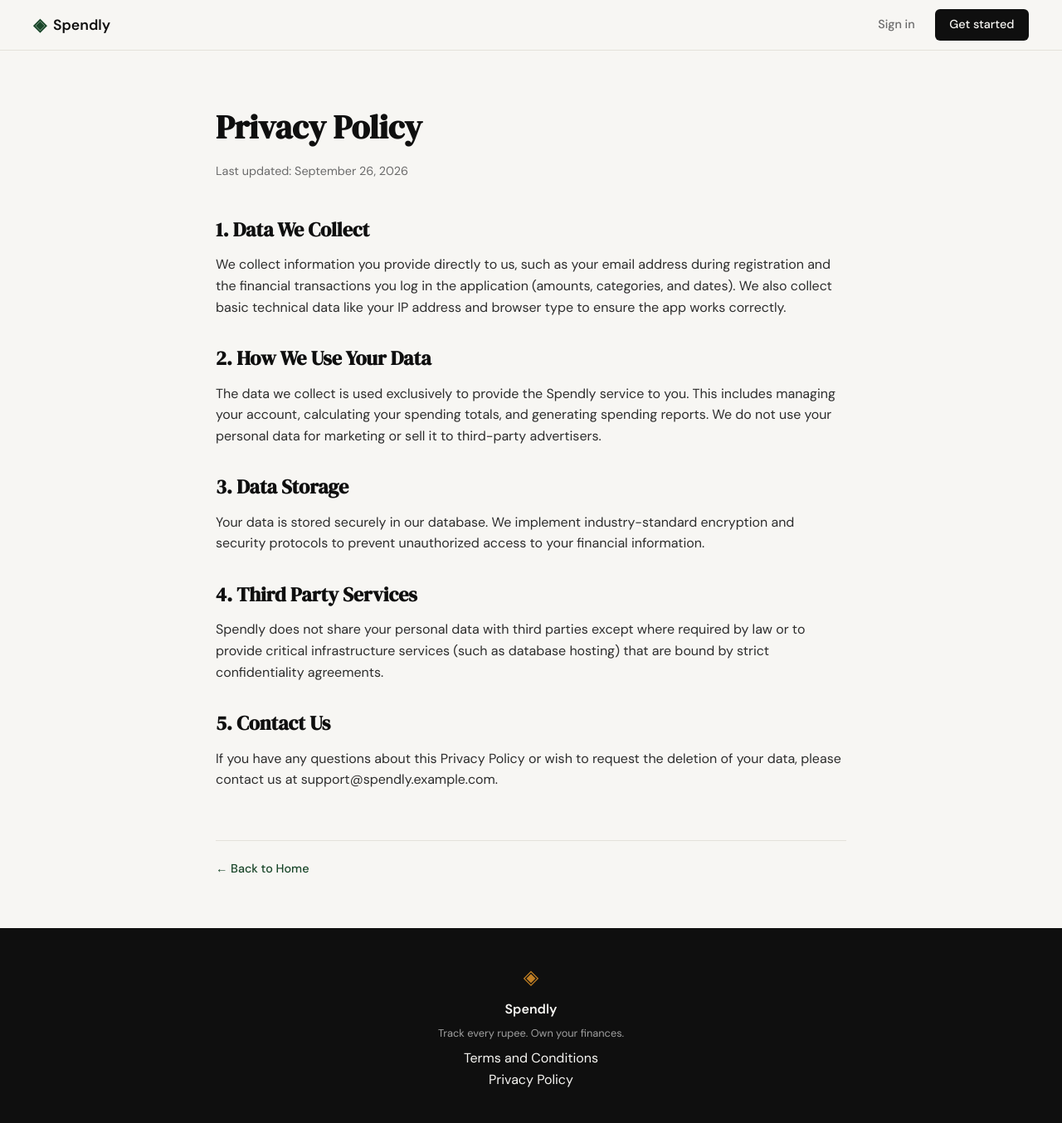
After one commit to vanshslathia/Claude-application, a Flask app: page /privacy in a window 1280 px wide. The commit adds this page. Shown: the whole page at 83% size. Run offline with Flask 3, Linux system fonts and the light colour scheme.

Commit message:
privacy-page done

```diff
--- a/app.py
+++ b/app.py
@@ -25,6 +25,11 @@ def login():
 @app.route("/terms")
 def terms():
     return render_template("terms.html")
+
+
+@app.route("/privacy")
+def privacy():
+    return render_template("privacy.html")
 
 
 # ------------------------------------------------------------------ #
--- a/templates/base.html
+++ b/templates/base.html
@@ -36,7 +36,7 @@
             <p class="footer-copy">Track every rupee. Own your finances.</p>
             <div class="footer-links">
                 <a href="{{ url_for('terms') }}">Terms and Conditions</a><br>
-                <a href="#">Privacy Policy</a>
+                <a href="{{ url_for('privacy') }}">Privacy Policy</a>
             </div>
         </div>
     </footer>
--- /dev/null
+++ b/templates/privacy.html
@@ -0,0 +1,41 @@
+{% extends "base.html" %}
+
+{% block title %}Privacy Policy - Spendly{% endblock %}
+
+{% block content %}
+<div class="privacy-container" style="max-width: 800px; margin: 60px auto; padding: 0 20px;">
+    <h1 style="font-family: var(--font-display); font-size: 2.5rem; color: var(--ink); margin-bottom: 10px;">Privacy Policy</h1>
+    <p style="color: var(--ink-muted); font-size: 0.9rem; margin-bottom: 40px;">Last updated: September 26, 2026</p>
+
+    <div style="display: flex; flex-direction: column; gap: 30px;">
+        <section>
+            <h2 style="font-family: var(--font-display); font-size: 1.5rem; color: var(--ink); margin-bottom: 10px;">1. Data We Collect</h2>
+            <p style="color: var(--ink-soft);">We collect information you provide directly to us, such as your email address during registration and the financial transactions you log in the application (amounts, categories, and dates). We also collect basic technical data like your IP address and browser type to ensure the app works correctly.</p>
+        </section>
+
+        <section>
+            <h2 style="font-family: var(--font-display); font-size: 1.5rem; color: var(--ink); margin-bottom: 10px;">2. How We Use Your Data</h2>
+            <p style="color: var(--ink-soft);">The data we collect is used exclusively to provide the Spendly service to you. This includes managing your account, calculating your spending totals, and generating spending reports. We do not use your personal data for marketing or sell it to third-party advertisers.</p>
+        </section>
+
+        <section>
+            <h2 style="font-family: var(--font-display); font-size: 1.5rem; color: var(--ink); margin-bottom: 10px;">3. Data Storage</h2>
+            <p style="color: var(--ink-soft);">Your data is stored securely in our database. We implement industry-standard encryption and security protocols to prevent unauthorized access to your financial information.</p>
+        </section>
+
+        <section>
+            <h2 style="font-family: var(--font-display); font-size: 1.5rem; color: var(--ink); margin-bottom: 10px;">4. Third Party Services</h2>
+            <p style="color: var(--ink-soft);">Spendly does not share your personal data with third parties except where required by law or to provide critical infrastructure services (such as database hosting) that are bound by strict confidentiality agreements.</p>
+        </section>
+
+        <section>
+            <h2 style="font-family: var(--font-display); font-size: 1.5rem; color: var(--ink); margin-bottom: 10px;">5. Contact Us</h2>
+            <p style="color: var(--ink-soft);">If you have any questions about this Privacy Policy or wish to request the deletion of your data, please contact us at support@spendly.example.com.</p>
+        </section>
+    </div>
+
+    <div style="margin-top: 60px; padding-top: 20px; border-top: 1px solid var(--border);">
+        <a href="{{ url_for('landing') }}" style="color: var(--accent); font-weight: 500; font-size: 0.9rem; transition: opacity 0.2s;" onmouseover="this.style.opacity='0.8'" onmouseout="this.style.opacity='1'">← Back to Home</a>
+    </div>
+</div>
+{% endblock %}
```
